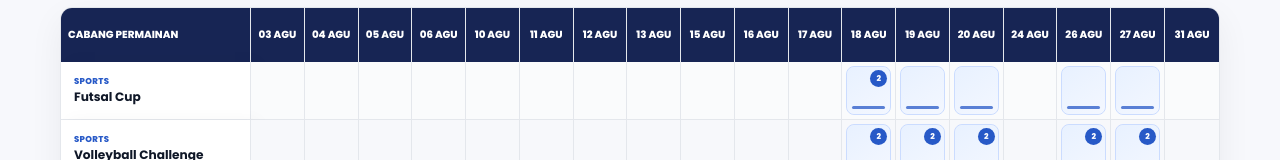
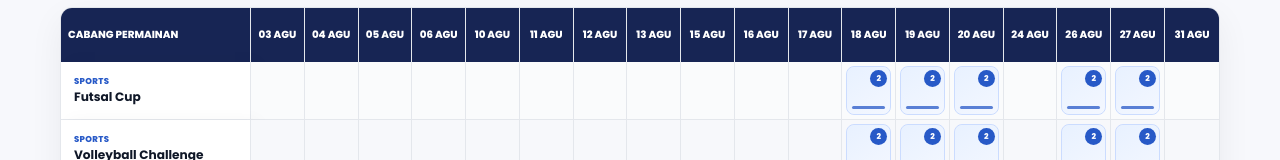
Before and after one commit to ruswanhidayat/portal-atlantik, a Next.js app: page /jadwal in a window 1280 px wide. Shown: the part 402-562 px from the top of the page. Built offline with nearby package versions, Linux system fonts and the light colour scheme.

Commit message:
Update futsal schedule with new match details

```diff
--- a/data/schedule.js
+++ b/data/schedule.js
@@ -150,8 +150,16 @@ export const competitionSchedules = [
         {
           id: "futsal-19-1",
           startTime: "16:30",
-          endTime: "18:00",
-          title: "Fase Grup",
+          endTime: "17:00",
+          title: "PSPP vs PEPSI",
+          stage: "Babak Penyisihan",
+          location: "Lapangan Futsal",
+        },
+        {
+          id: "futsal-19-2",
+          startTime: "17:00",
+          endTime: "17:30",
+          title: "PIKSI vs TAKESI",
           stage: "Babak Penyisihan",
           location: "Lapangan Futsal",
         },
@@ -160,8 +168,16 @@ export const competitionSchedules = [
         {
           id: "futsal-20-1",
           startTime: "16:30",
-          endTime: "18:00",
-          title: "Fase Grup",
+          endTime: "17:00",
+          title: "PSPP vs PESPA",
+          stage: "Babak Penyisihan",
+          location: "Lapangan Futsal",
+        },
+        {
+          id: "futsal-20-2",
+          startTime: "17:00",
+          endTime: "17:30",
+          title: "TAKESI vs PEPSI",
           stage: "Babak Penyisihan",
           location: "Lapangan Futsal",
         },
@@ -170,8 +186,16 @@ export const competitionSchedules = [
         {
           id: "futsal-26-1",
           startTime: "16:30",
-          endTime: "18:00",
-          title: "Fase Grup",
+          endTime: "17:00",
+          title: "PIKSI vs PESPA",
+          stage: "Babak Penyisihan",
+          location: "Lapangan Futsal",
+        },
+        {
+          id: "futsal-26-2",
+          startTime: "17:00",
+          endTime: "17:30",
+          title: "TAKESI vs PSPP",
           stage: "Babak Penyisihan",
           location: "Lapangan Futsal",
         },
@@ -180,9 +204,17 @@ export const competitionSchedules = [
         {
           id: "futsal-27-1",
           startTime: "16:30",
-          endTime: "18:00",
-          title: "Final",
-          stage: "Babak Final",
+          endTime: "17:00",
+          title: "PSPP vs PIKSI",
+          stage: "Babak Penyisihan",
+          location: "Lapangan Futsal",
+        },
+        {
+          id: "futsal-27-2",
+          startTime: "17:00",
+          endTime: "17:30",
+          title: "PEPSI vs PESPA",
+          stage: "Babak Penyisihan",
           location: "Lapangan Futsal",
         },
       ],
```
